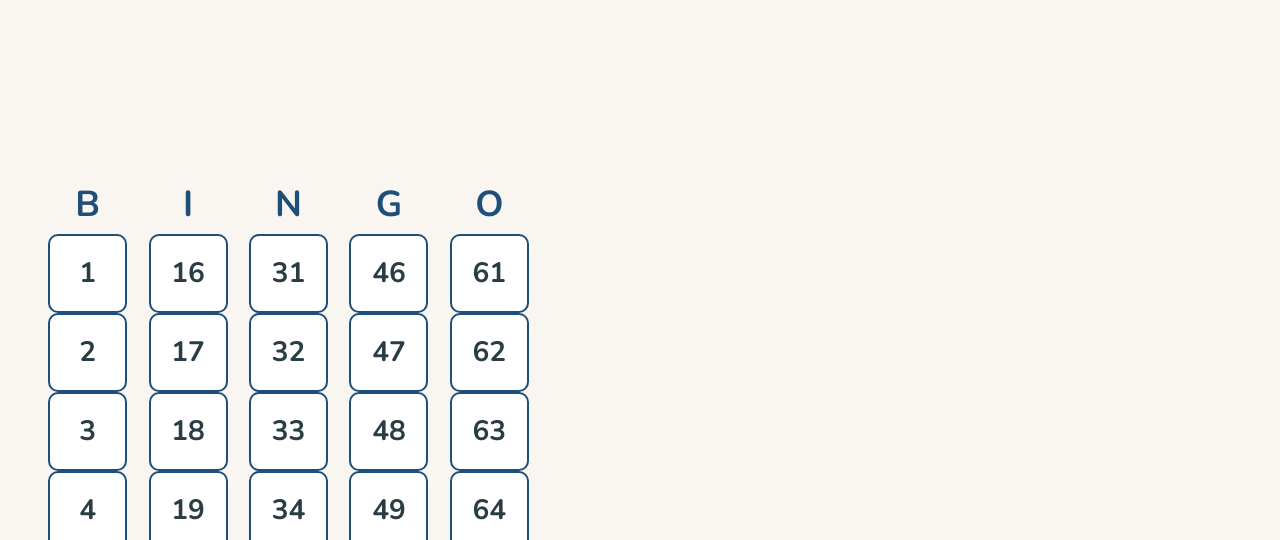
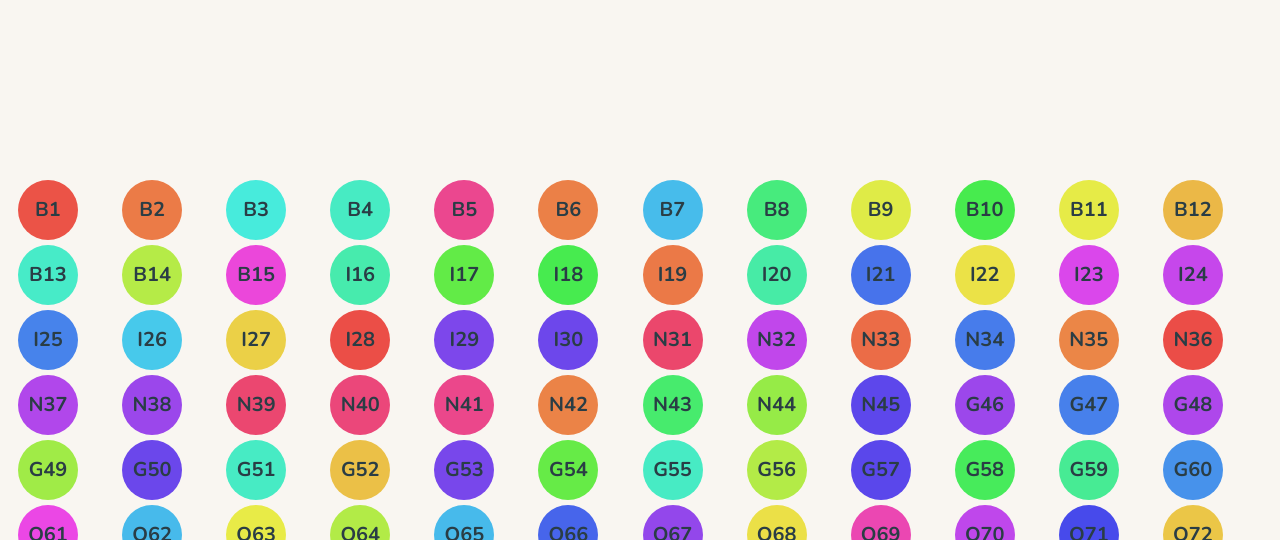
Before and after one commit to jaimie510/JaimieCPC_Bingo, a plain HTML site: page index.html in a window 1280 px wide. Shown: the part 260-800 px from the top of the page. Drawn offline with nearby package versions, Linux system fonts and the light colour scheme.

Commit message:
Update index.html

```diff
--- a/index.html
+++ b/index.html
@@ -31,15 +31,15 @@
             height: 150px;
         }
         .ball {
-            width: 120px;
-            height: 120px;
+            width: 90px;
+            height: 90px;
             background: radial-gradient(circle, #ffcc00, #ff9900);
             color: white;
             border-radius: 50%;
             display: flex;
             align-items: center;
             justify-content: center;
-            font-size: 42px;
+            font-size: 28px;
             font-weight: bold;
             transition: transform 0.5s ease-in-out, opacity 0.5s ease-in-out;
             box-shadow: 0px 4px 8px rgba(0, 0, 0, 0.4);
@@ -49,38 +49,24 @@
             grid-template-columns: repeat(12, 1fr);
             gap: 5px;
             width: 100%;
-            max-width: 1200px;
+            max-width: 1400px;
             margin: auto;
         }
-        .column {
-            display: flex;
-            flex-direction: column;
-            align-items: center;
-        }
-        .letter {
-            font-size: 36px;
-            font-weight: bold;
-            color: #1f4e79;
-            margin-bottom: 5px;
-        }
-        .cell {
-            width: 75px;
-            height: 75px;
+        .ball-cell {
+            width: 60px;
+            height: 60px;
             display: flex;
             align-items: center;
             justify-content: center;
-            background-color: white;
-            border: 2px solid #1f4e79;
-            font-size: 28px;
+            border-radius: 50%;
+            font-size: 20px;
             font-weight: bold;
             cursor: pointer;
-            border-radius: 10px;
-            transition: background-color 0.3s ease, transform 0.3s ease;
+            transition: transform 0.3s ease, background-color 0.3s ease;
         }
         .highlighted {
-            background-color: #e63946 !important;
-            color: white !important;
             transform: scale(1.3);
+            box-shadow: 0px 0px 15px rgba(0, 0, 0, 0.4);
         }
     </style>
 </head>
@@ -94,44 +80,36 @@
         const bingoBoard = document.getElementById('bingoBoard');
         const lastCalledContainer = document.getElementById('lastCalledContainer');
         let lastCalledNumbers = [];
+        const letters = ['B', 'I', 'N', 'G', 'O'];
+        let allNumbers = [];
 
-        const columns = {
-            B: Array.from({length: 15}, (_, i) => i + 1),
-            I: Array.from({length: 15}, (_, i) => i + 16),
-            N: Array.from({length: 15}, (_, i) => i + 31),
-            G: Array.from({length: 15}, (_, i) => i + 46),
-            O: Array.from({length: 15}, (_, i) => i + 61)
-        };
+        letters.forEach((letter, i) => {
+            for (let j = 1; j <= 15; j++) {
+                allNumbers.push({ letter, number: j + i * 15 });
+            }
+        });
 
         function generateBingoBoard() {
             bingoBoard.innerHTML = '';
-            Object.keys(columns).forEach(letter => {
-                let column = document.createElement('div');
-                column.classList.add('column');
-                let letterDiv = document.createElement('div');
-                letterDiv.classList.add('letter');
-                letterDiv.innerText = letter;
-                column.appendChild(letterDiv);
-                columns[letter].forEach(num => {
-                    let cell = document.createElement('div');
-                    cell.classList.add('cell');
-                    cell.innerText = num;
-                    cell.onclick = () => selectNumber(cell, letter, num);
-                    column.appendChild(cell);
-                });
-                bingoBoard.appendChild(column);
+            allNumbers.forEach(({ letter, number }) => {
+                let cell = document.createElement('div');
+                cell.classList.add('ball-cell');
+                cell.innerText = `${letter}${number}`;
+                cell.style.backgroundColor = `hsl(${Math.random() * 360}, 80%, 60%)`;
+                cell.onclick = () => selectNumber(cell, letter, number);
+                bingoBoard.appendChild(cell);
             });
         }
 
-        function selectNumber(cell, letter, num) {
+        function selectNumber(cell, letter, number) {
             if (!cell.classList.contains('highlighted')) {
                 cell.classList.add('highlighted');
-                updateLastCalled(letter, num);
+                updateLastCalled(letter, number);
             }
         }
 
-        function updateLastCalled(letter, num) {
-            lastCalledNumbers.unshift({ letter, number: num });
+        function updateLastCalled(letter, number) {
+            lastCalledNumbers.unshift({ letter, number });
             if (lastCalledNumbers.length > 3) lastCalledNumbers.pop();
             renderLastCalled();
         }
```
